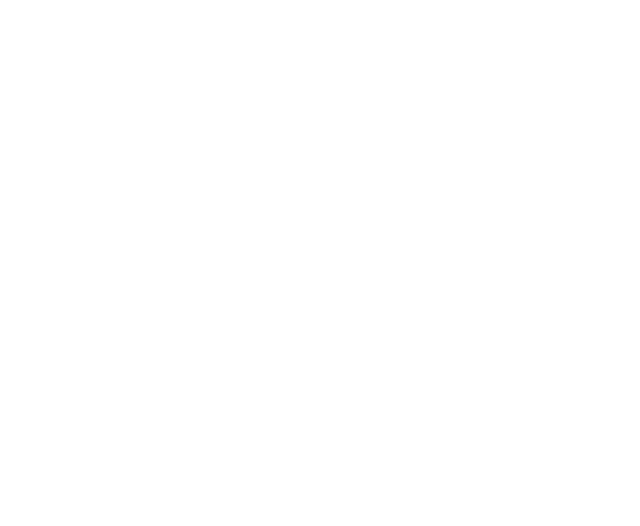
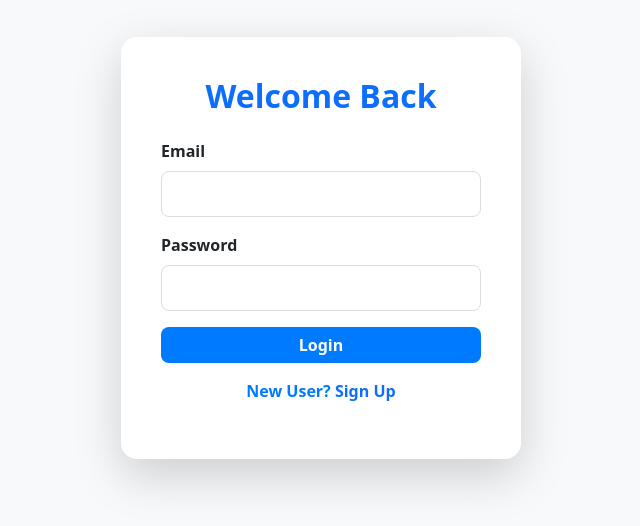
Before and after one commit to Shindhyasree/diet-planner, a React (Vite) app in the folder Meal-Planner/: page / in a window 1280 px wide. Before the commit this address had no page. Shown: the part 152-678 px from the top of the page, without its empty margins (319-959 px from the left). Built offline with nearby package versions, Linux system fonts and the light colour scheme.

Commit message:
default landing page route change

```diff
--- a/Meal-Planner/src/App.jsx
+++ b/Meal-Planner/src/App.jsx
@@ -8,7 +8,7 @@
     <Router>
       <Routes>
         {/* Route to LoginPage */}
-        <Route path="/login" element={<LoginPage />} />
+        <Route path="/" element={<LoginPage />} />
 
         {/* Route to Dashboard, with email as a dynamic parameter */}
         <Route path="/Dashboard/:email" element={<Dashboard />} />
```
